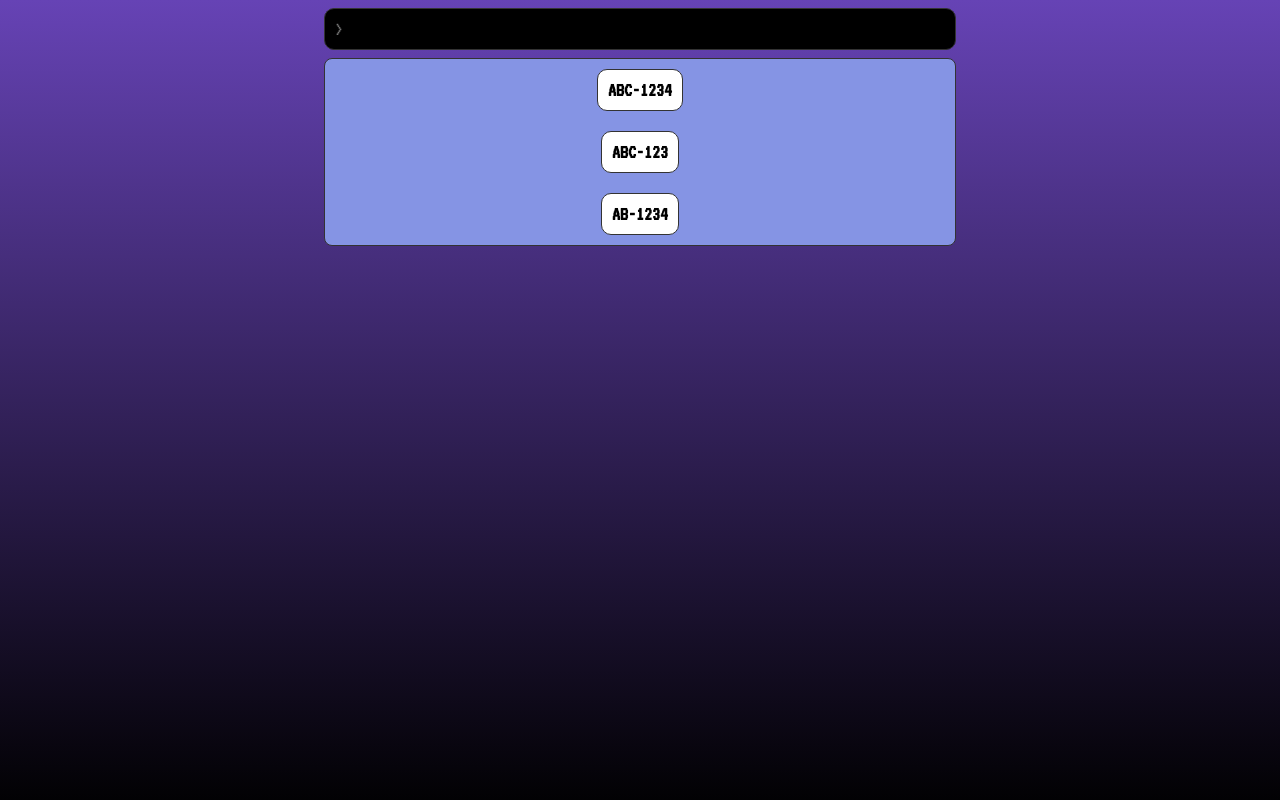
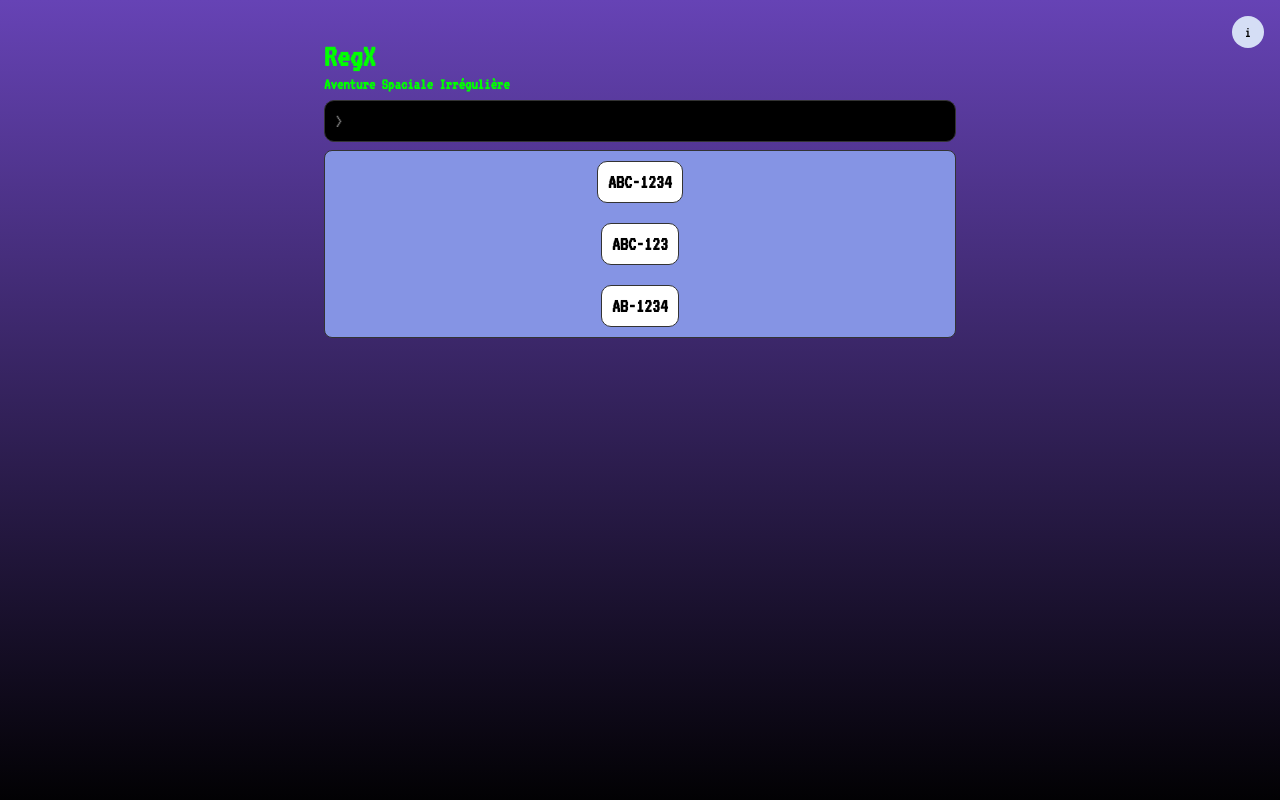
Before and after one commit to iannickgagnon/H2025_TCH099_PROF_WEB, a plain HTML site: page index.html in a window 1280 px wide. Drawn offline with Linux system fonts and the light colour scheme.

Commit message:
Added logo

```diff
--- a/assets/styles/index.css
+++ b/assets/styles/index.css
@@ -7,6 +7,8 @@
     --main-font: 'VT323', monospace;
     --second-color: #8594e4;
     --third-color: #6643b5;
+    --light-green: #e0ede0;
+    --flash-green: #00ff00;
 }
 
 body {
@@ -76,10 +78,49 @@ background: linear-gradient(
 }
 
 #input-regex:focus {
-    border: 1px solid transparent;
+    border: 1px solid white;
     outline: none;
 }
 
 .challenge-full-match {
-      background-color: lightgreen;
+      background-color: var(--light-green);
   }
+
+#icon-info {
+    align-items: center;
+    background-color: var(--first-color);
+    border-radius: 1em;
+    display: flex;
+    font-family: var(--main-font);
+    height: 2em;
+    justify-content: center;
+    position: fixed;
+    right: 1em;
+    top: 1em;
+    user-select: none;
+    width: 2em;
+    transition: transform 0.3s ease;
+}
+
+#icon-info:hover {
+    transform: scale(1.1);
+}
+
+#logo {
+    font-family: var(--main-font);
+    font-size: 2em;
+    font-weight: bold;
+    margin-bottom: 0.25rem;
+    color: var(--flash-green);
+    user-select: none;
+}
+
+#title {
+    font-family: var(--main-font);
+    font-size: 1em;
+    font-weight: bold;
+    margin-top: 0;
+    margin-bottom: 0.5rem;
+    color: var(--flash-green);
+    user-select: none;
+}
--- a/index.html
+++ b/index.html
@@ -10,7 +10,10 @@
 <body>
 
     <div id="container-regex">
-        <input type="text" id="input-regex" placeholder=">">
+        <p id="logo">RegX</p>
+        <p id="title">Aventure Spaciale Irrégulière</p>
+        <input type="text" title="Enter your regular expression here" id="input-regex" placeholder=">">
+        <div id="icon-info" title="More information">i</div>
     </div>
 
     <div id="container-challenges">
```
